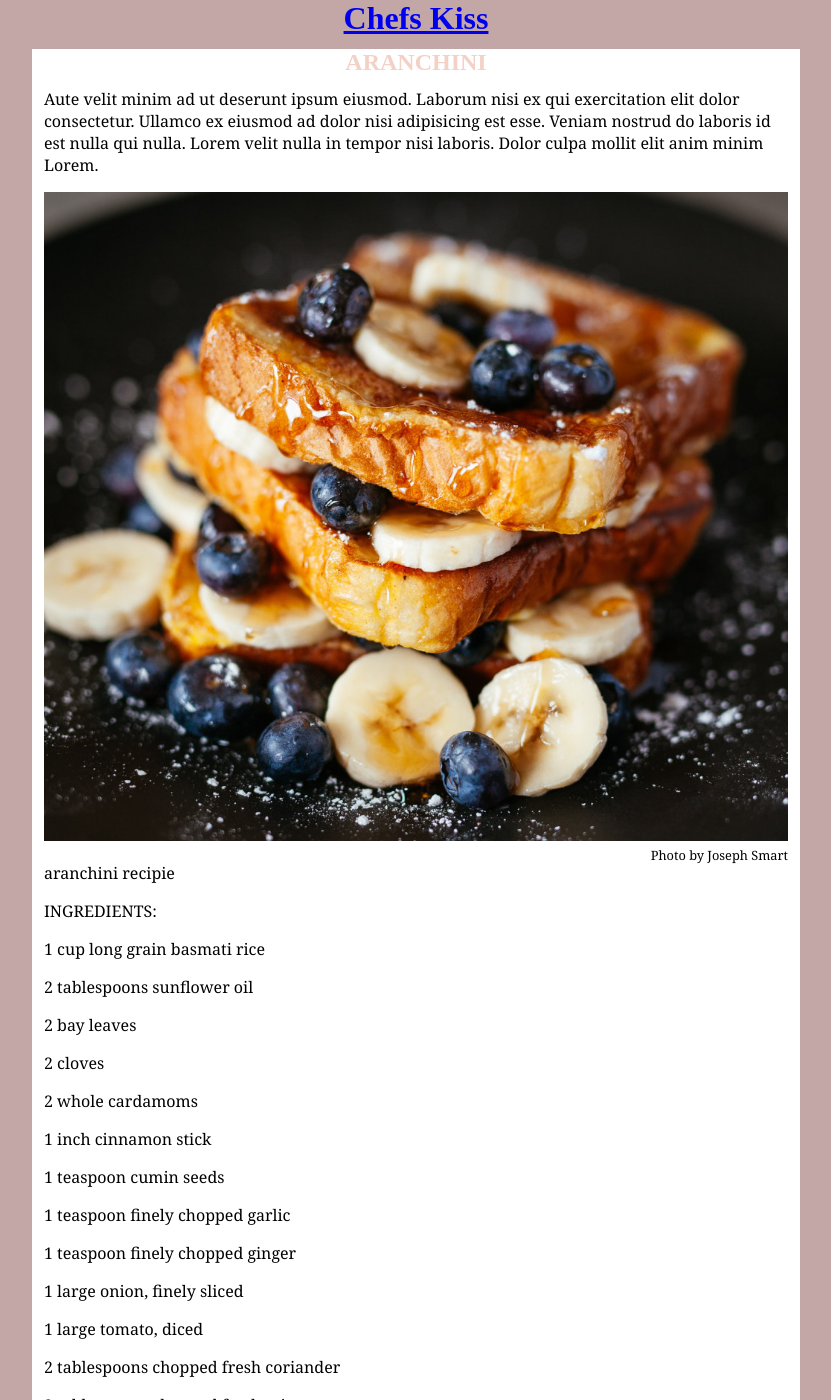
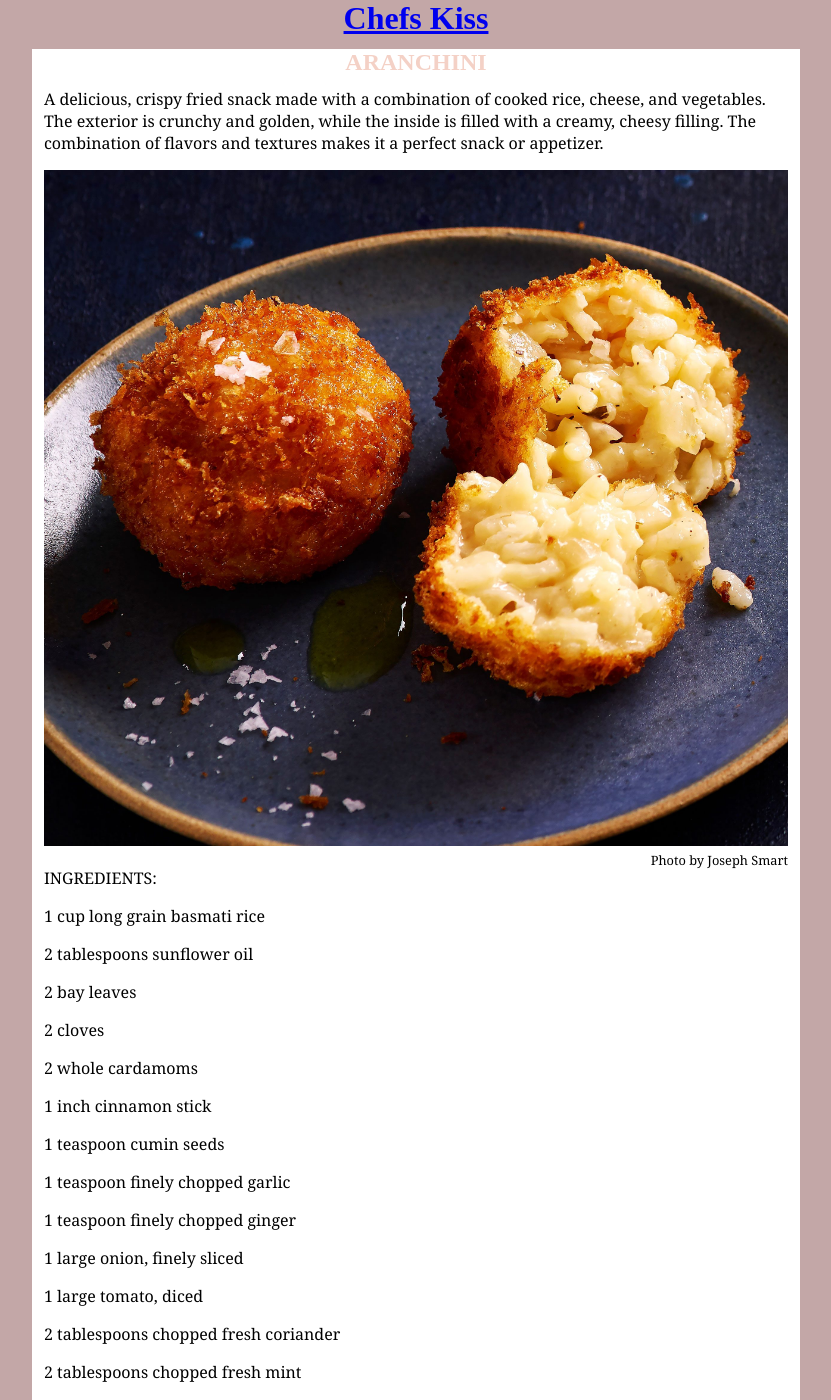
Before and after one commit to AmyLindsay1/ChefsKiss, a Jekyll site: the page built from _recipes/recipe1.md, in a window 1280 px wide and 1400 px high. Shown: the whole window, without its empty margins (224-1055 px from the left). Built offline with Jekyll 4.4.1, drawn with Linux system fonts in a browser that asks for light colours; some of the changed text lies outside the part shown.

Commit message:
Update Recipe “recipe1”

```diff
--- a/_recipes/recipe1.md
+++ b/_recipes/recipe1.md
@@ -5,11 +5,11 @@ order: 2
 layout: recipe
 published: true
 ---
-Aute velit minim ad ut deserunt ipsum eiusmod. Laborum nisi ex qui exercitation elit dolor consectetur. Ullamco ex eiusmod ad dolor nisi adipisicing est esse. Veniam nostrud do laboris id est nulla qui nulla. Lorem velit nulla in tempor nisi laboris. Dolor culpa mollit elit anim minim Lorem.
+A delicious, crispy fried snack made with a combination of cooked rice, cheese, and vegetables. The exterior is crunchy and golden, while the inside is filled with a creamy, cheesy filling. The combination of flavors and textures makes it a perfect snack or appetizer.
 
-![Delicious Plate of Toast, Blueberries and Bananas, covered in sticky maple syrup](../uploads/joseph-gonzalez-zcUgjyqEwe8-unsplash.jpg "Photo by Joseph Smart")
+![Delicious Plate of Toast, Blueberries and Bananas, covered in sticky maple syrup](../uploads/truffle-arancini-933c2ac.jpeg "Photo by Joseph Smart")
 
-aranchini recipie
+
 
 INGREDIENTS:
 
@@ -41,18 +41,21 @@ INGREDIENTS:
 
 2 cups water Salt, to taste
 
-
-
 METHOD:
 
 1. Wash the rice and soak in enough water for 30 minutes.
 
+
 2. Heat the oil in a deep non-stick pan, add the bay leaves, cloves, cardamoms, cinnamon stick, cumin seeds, garlic and ginger and sauté for a few seconds.
+
 
 3. Add the onion and sauté on a medium flame for 2 to 3 minutes or till the onion turns golden brown in colour.
 
-4. Add the tomato, coriander, mint and 1 cup of water, mix well and cook on a medium flame for 1 minute
+
+4. Add the tomato, coriander, mint and 1 cup of water, mix well and cook on a medium flame for 1 minute.
+
 
 5. Add the rice, remaining 1 cup of water and salt, mix gently and cook ona medium flame for 5 to 7 minutes or till the rice is cooked.
 
+
 6. Serve hot.
```
Also changed, not shown: uploads/truffle-arancini-933c2ac.jpeg (added).
